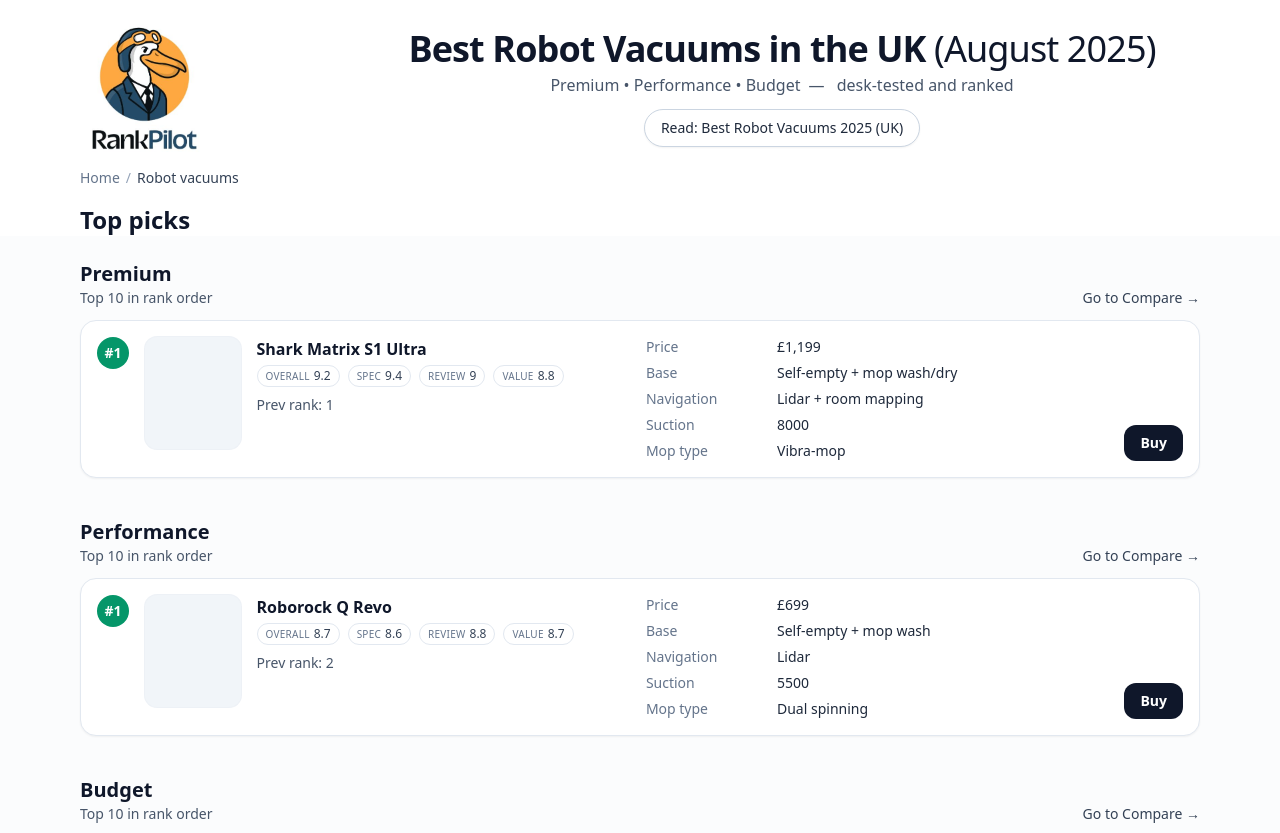
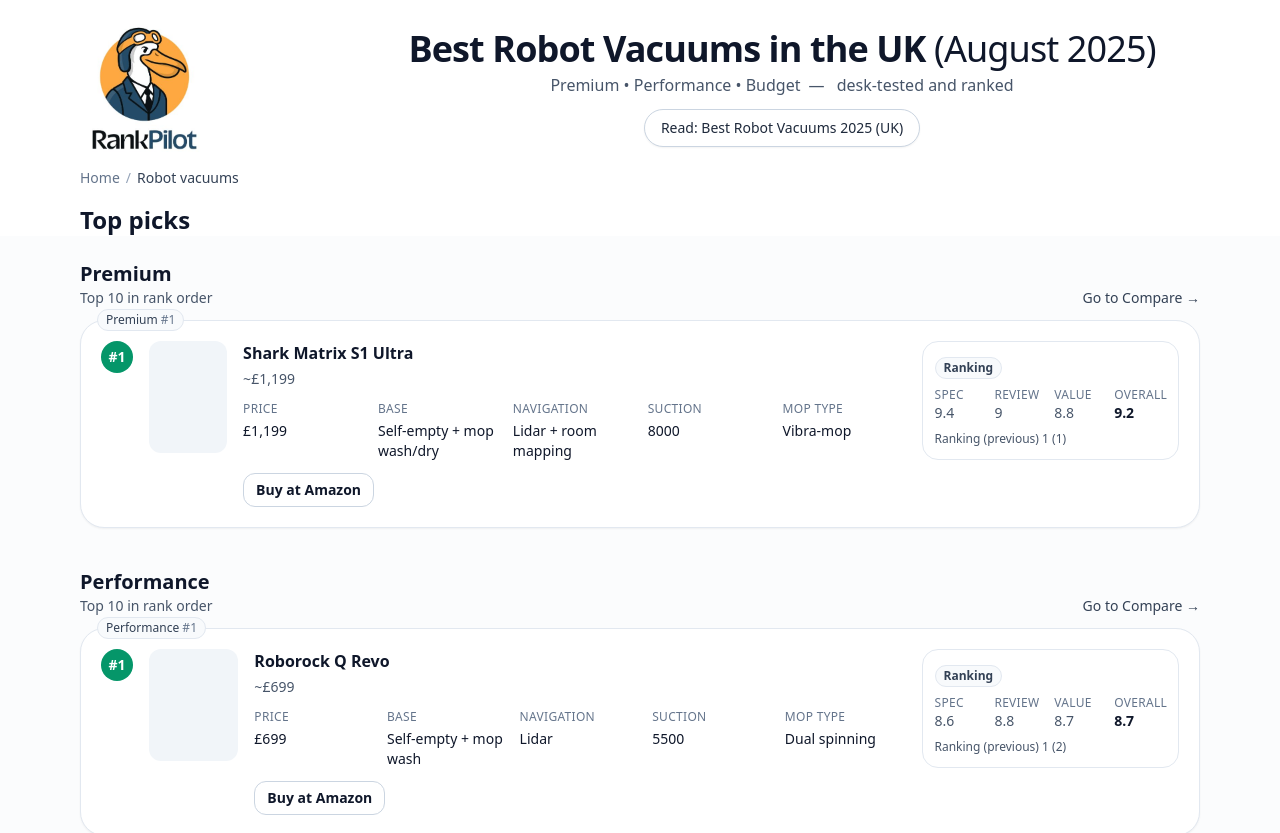
Before and after one commit to tosa0102/vacuumrank, a Next.js app: page /robot-vacuums in a window 1280 px wide. Shown: the top 833 px of the page. Built offline with nearby package versions, Linux system fonts and the light colour scheme.

Commit message:
Update page.tsx

```diff
--- a/app/robot-vacuums/page.tsx
+++ b/app/robot-vacuums/page.tsx
@@ -79,7 +79,7 @@ function HeaderFromDesign() {
   );
 }
 
-// ——— REST OF PAGE (TL;DR removed; clean structure) ———
+// ——— REST OF PAGE (TL;DR removed; banded list redesigned to match PDF) ———
 function ScorePill({ label, value }: { label: string; value?: number | string }) {
   return (
     <span className="inline-flex items-center gap-1 rounded-full border border-slate-200 bg-white/70 px-2 py-0.5 text-xs font-medium text-slate-700">
@@ -89,11 +89,11 @@ function ScorePill({ label, value }: { label: string; value?: number | string })
   );
 }
 
-function StatRow({ k, v }: { k: string; v?: string | number }) {
+function StatCell({ title, value }: { title: string; value?: string | number }) {
   return (
-    <div className="grid grid-cols-12 gap-3 text-sm">
-      <div className="col-span-4 text-slate-500">{k}</div>
-      <div className="col-span-8 font-medium text-slate-800">{v ?? "–"}</div>
+    <div className="min-w-0">
+      <div className="text-xs font-medium uppercase tracking-wide text-slate-500">{title}</div>
+      <div className="mt-1 text-sm font-medium text-slate-900">{value ?? "–"}</div>
     </div>
   );
 }
@@ -112,18 +112,71 @@ function RankBadge({ n }: { n: number }) {
 
 function ProductImage({ src, alt }: { src?: string; alt: string }) {
   if (!src) {
-    return <div className="relative h-28 w-28 overflow-hidden rounded-xl bg-slate-100 ring-1 ring-slate-200/60" />;
+    return <div className="relative h-28 w-28 overflow-hidden rounded-xl bg-slate-100" />;
   }
   return (
-    <div className="relative h-28 w-28 overflow-hidden rounded-xl bg-white ring-1 ring-slate-200/60">
+    <div className="relative h-28 w-28 overflow-hidden rounded-xl bg-white">
       <Image src={src} alt={alt} fill className="object-contain p-2" sizes="112px" />
     </div>
   );
 }
 
-// NOTE: TL;DRWinners component is intentionally removed (no hidden code, no placeholders).
+function RankingPanel({
+  spec,
+  review,
+  value,
+  overall,
+  prevRank,
+}: {
+  spec?: number | string;
+  review?: number | string;
+  value?: number | string;
+  overall?: number | string;
+  prevRank?: number | string;
+}) {
+  return (
+    <aside className="rounded-2xl border border-slate-200 bg-white p-3">
+      <div className="mb-2 inline-flex rounded-full border border-slate-200 bg-slate-50 px-2 py-0.5 text-xs font-semibold text-slate-700">
+        Ranking
+      </div>
+      <div className="grid grid-cols-4 gap-2 text-sm">
+        <div className="text-slate-600">
+          <div className="text-xs uppercase tracking-wide text-slate-500">Spec</div>
+          <div className="font-medium">{spec ?? "–"}</div>
+        </div>
+        <div className="text-slate-600">
+          <div className="text-xs uppercase tracking-wide text-slate-500">Review</div>
+          <div className="font-medium">{review ?? "–"}</div>
+        </div>
+        <div className="text-slate-600">
+          <div className="text-xs uppercase tracking-wide text-slate-500">Value</div>
+          <div className="font-medium">{value ?? "–"}</div>
+        </div>
+        <div className="text-slate-900">
+          <div className="text-xs uppercase tracking-wide text-slate-500">Overall</div>
+          <div className="font-semibold">{overall ?? "–"}</div>
+        </div>
+      </div>
+      <div className="mt-2 text-xs text-slate-600">
+        <span className="font-medium">Ranking (previous)</span>{" "}
+        <span>{overall ? "1" : "–"} {prevRank ? `(${prevRank})` : ""}</span>
+      </div>
+    </aside>
+  );
+}
 
-function BandList({ title, items, anchor }: { title: string; items: any[]; anchor: string }) {
+function BandList({
+  title,
+  items,
+  anchor,
+  bandLabel,
+}: {
+  title: string;
+  items: any[];
+  anchor: string;
+  bandLabel?: string;
+}) {
+  const label = bandLabel ?? title;
   return (
     <section id={anchor} className="mx-auto max-w-6xl px-4 pt-6 pb-4">
       <div className="mb-3 flex items-end justify-between">
@@ -131,39 +184,74 @@ function BandList({ title, items, anchor }: { title: string; items: any[]; ancho
           <h2 className="text-xl font-bold text-slate-900">{title}</h2>
           <p className="text-sm text-slate-600">Top 10 in rank order</p>
         </div>
-        <a href="#compare" className="text-sm font-medium text-slate-700 hover:text-slate-900">Go to Compare →</a>
+        <a href="#compare" className="text-sm font-medium text-slate-700 hover:text-slate-900">
+          Go to Compare →
+        </a>
       </div>
-      <ol className="space-y-3">
+
+      <ol className="space-y-4">
         {items.map((p: any, idx: number) => (
-          <li key={p.id ?? idx} className="rounded-2xl border border-slate-200 bg-white p-4 shadow-sm">
-            <div className="flex items-start gap-4">
-              <RankBadge n={idx + 1} />
-              <ProductImage src={p.image} alt={p.name ?? "Robot vacuum"} />
-              <div className="grid w-full gap-2 sm:grid-cols-12">
-                <div className="min-w-0 sm:col-span-5">
-                  <h3 className="truncate text-base font-semibold text-slate-900">{p.name ?? "Model"}</h3>
-                  <div className="mt-1 flex flex-wrap gap-2">
-                    <ScorePill label="Overall" value={p.scores?.overall} />
-                    <ScorePill label="Spec" value={p.scores?.spec} />
-                    <ScorePill label="Review" value={p.scores?.review} />
-                    <ScorePill label="Value" value={p.scores?.value} />
-                  </div>
-                  {p.prevRank && <div className="mt-2 text-sm text-slate-600">Prev rank: {p.prevRank}</div>}
-                </div>
-                <div className="grid gap-1.5 sm:col-span-5">
-                  <StatRow k="Price" v={p.price ?? p.priceText} />
-                  <StatRow k="Base" v={p.base ?? p.dock} />
-                  <StatRow k="Navigation" v={p.navigation} />
-                  <StatRow k="Suction" v={p.suction} />
-                  <StatRow k="Mop type" v={p.mopType} />
-                </div>
-                <div className="flex items-end justify-end sm:col-span-2">
-                  <div className="flex flex-col items-end gap-2">
-                    <a href={p.buyUrl ?? "#"} className="inline-flex items-center justify-center rounded-xl bg-slate-900 px-4 py-2 text-sm font-semibold text-white hover:bg-black">
-                      Buy
-                    </a>
+          <li key={p.id ?? idx} className="relative rounded-3xl border border-slate-200 bg-white p-4 shadow-sm md:p-5">
+            {/* Liten band-etikett uppe till vänster: "Premium #1" */}
+            <span className="absolute -top-3 left-4 rounded-full border border-slate-200 bg-slate-50 px-2 py-0.5 text-xs font-medium text-slate-700">
+              {label} <span className="text-slate-500">#{idx + 1}</span>
+            </span>
+
+            <div className="grid gap-4 md:grid-cols-12">
+              {/* Vänster: rank-siffra + bild + namn/pris/cta */}
+              <div className="md:col-span-8 lg:col-span-9">
+                <div className="flex items-start gap-4">
+                  <RankBadge n={idx + 1} />
+                  <ProductImage src={p.image} alt={p.name ?? "Robot vacuum"} />
+                  <div className="min-w-0">
+                    <h3 className="truncate text-base font-semibold text-slate-900">
+                      {p.name ?? "Model"}
+                    </h3>
+                    {p.price && (
+                      <div className="mt-1 text-sm text-slate-600">~{p.price}</div>
+                    )}
+
+                    {/* Feature-raden: Price / Base / Navigation / Suction / Mop type */}
+                    <div className="mt-3 grid grid-cols-2 gap-3 sm:grid-cols-3 md:grid-cols-5">
+                      <StatCell title="Price" value={p.price ?? p.priceText} />
+                      <StatCell title="Base" value={p.base ?? p.dock} />
+                      <StatCell title="Navigation" value={p.navigation} />
+                      <StatCell title="Suction" value={p.suction} />
+                      <StatCell title="Mop type" value={p.mopType} />
+                    </div>
+
+                    {/* CTAs */}
+                    <div className="mt-3 flex flex-wrap gap-2">
+                      {p.buyUrl && (
+                        <a
+                          href={p.buyUrl}
+                          className="inline-flex items-center justify-center rounded-xl border border-slate-300 bg-white px-3 py-1.5 text-sm font-semibold text-slate-900 hover:bg-slate-50"
+                        >
+                          Buy at Amazon
+                        </a>
+                      )}
+                      {p.brandUrl && (
+                        <a
+                          href={p.brandUrl}
+                          className="inline-flex items-center justify-center rounded-xl border border-slate-300 bg-white px-3 py-1.5 text-sm font-semibold text-slate-900 hover:bg-slate-50"
+                        >
+                          Buy at Brand store
+                        </a>
+                      )}
+                    </div>
                   </div>
                 </div>
+              </div>
+
+              {/* Höger: Ranking-panelen */}
+              <div className="md:col-span-4 lg:col-span-3">
+                <RankingPanel
+                  spec={p.scores?.spec}
+                  review={p.scores?.review}
+                  value={p.scores?.value}
+                  overall={p.scores?.overall}
+                  prevRank={p.prevRank}
+                />
               </div>
             </div>
           </li>
@@ -181,11 +269,11 @@ export default async function Page() {
       {/* Top section */}
       <HeaderFromDesign />
 
-      {/* Lists (no TL;DR block, no chips under Top picks) */}
+      {/* Banded lists (PDF layout) */}
       <section className="bg-slate-50/50">
-        <BandList title="Premium" items={premium} anchor="premium" />
-        <BandList title="Performance" items={performance} anchor="performance" />
-        <BandList title="Budget" items={budget} anchor="budget" />
+        <BandList title="Premium" items={premium} anchor="premium" bandLabel="Premium" />
+        <BandList title="Performance" items={performance} anchor="performance" bandLabel="Performance" />
+        <BandList title="Budget" items={budget} anchor="budget" bandLabel="Budget" />
 
         <section id="compare" className="mx-auto max-w-6xl px-4 pt-8 pb-24">
           <div className="mb-3 flex items-center justify-between">
```
